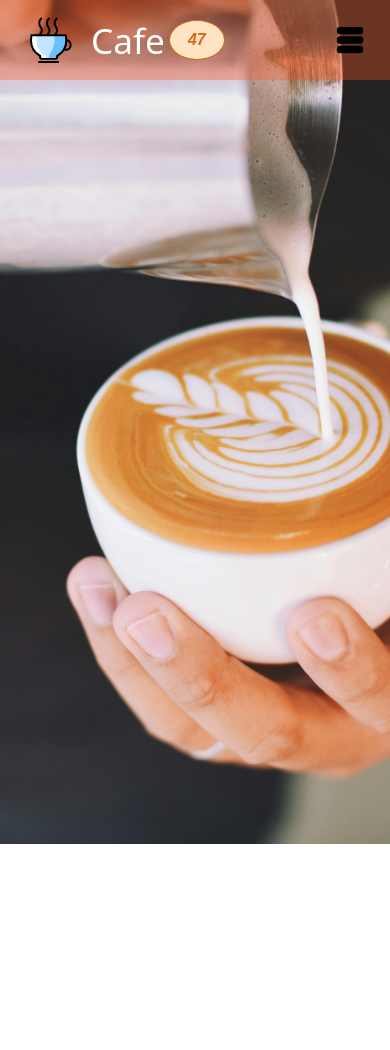
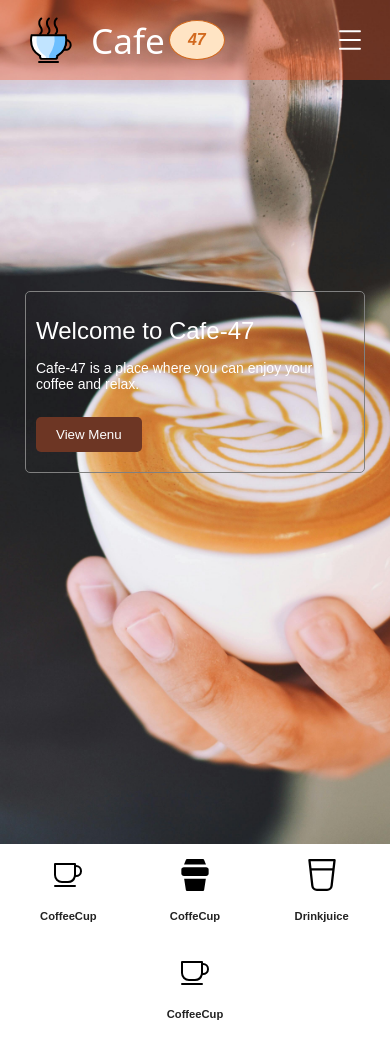
Before and after one commit to I-Am-Loki-14/Coffee-360, a plain HTML site: page index.html in a window 390 px wide. Before the commit the page ends 844 px from the top, so only its background shows below. Drawn offline with nearby package versions, Linux system fonts and the light colour scheme; a web font is replaced by a local one.

Commit message:
hero_section

```diff
--- a/css/media.css
+++ b/css/media.css
@@ -1,14 +1,70 @@
-@media(max-width:969px){
+@media(max-width:960px){
     .nav-links a{
       display: none;
     }
     .search{
         display: none;
     }
+   nav{
+    padding: 0 20px;
+   }
+   .nav-links {
+       position: absolute;
+       width: 60%;
+       background-color: rgb(0 0 0 / 89%);
+       top: 80px;
+       right: 10px;
+       border-radius: 0 0 0 20px;
+       display: block;
+       transform: scale(0);
+       transition: 0.3s;
+       transform-origin: top right;
+       padding: 10px 0;
+       z-index: 1000;
 
+   }
+   .nav-links a{
+
+    padding: 20px 20px;
+   }
+
+   .show {
+       transform: scale(1);
+   }
+
+   .nav-links a {
+       display: block;
+       text-align: center;
+       padding: 10px 0;
+       color: #fff;
+       margin: 5px 0;
+   }
+
+   .nav-links a:hover {
+
+       transition: 0.3s;
+   }
+
+
+   .nav-links a:hover {
+       background-color: #da755554;
+       transition: 0.3s;
+   }
+   .hero-content p{
+    font-size: 14px;
+   }
+   .hero-img p{
+    font-size: 5px;
+   }
+   .hero-img{
+    display: flex;
+    justify-content: space-around;
+    flex-wrap: wrap;
+   }
 }
 .menubar{
     display:none;
+    cursor: pointer;
 }
 @media(max-width:969px){
     .menubar {
--- a/css/style.css
+++ b/css/style.css
@@ -17,6 +17,7 @@ nav{
     justify-content: space-between;
     align-items: center;
     padding: 0 25px;
+    position: fixed;
 }
 .logo{
     display: flex;
@@ -41,22 +42,13 @@ nav i{
 
 }
 
-.nav-links{
-    display: flex;
-    justify-content: space-between;
 
-}
-.nav-links a{
-    /* background-color: green; */
+   .nav-links a{
+    margin: 0 15px;
     color: #fff;
-    border-radius: 5px;
-    padding: 5px 13px;
-    margin: 0px 15px;
-}
-.nav-links a:hover{
-    background-color: rgba(218, 150, 102, 0.9);
-    transition: 0.3s;
-}
+   }
+
+
 .search > input{
     padding: 8px 20px;
     border-radius: 5px;
@@ -83,3 +75,63 @@ header{
     background-size: cover;
     background-position: 50% 50%;
 }
+.hero-section{
+    width: 100%;
+    height: calc(100vh - 80px);
+    /* background-color: orange; */
+    padding: 0 25px;
+    display: flex;
+    justify-content: start;
+    align-items: center;
+}
+.hero-content{
+    width: 500px;
+    text-align: start;
+    border: 1px solid gray;
+    border-radius: 5px;
+    padding: 10px;
+    backdrop-filter: none;
+    /* background-color: plum; */
+}
+.hero-content h1,p{
+    color: #fff;
+    margin: 15px 0;
+}
+.btn{
+    padding: 10px 20px;
+    border-radius: 5px;
+    background-color: #6D3624;
+    color: #fff;
+    border: none;
+    outline: none;
+    margin: 10px 0;
+    cursor: pointer;
+}
+.btn:hover{
+    background-color: #916759;
+    transition: 0.3s;
+}
+.hero-img{
+    width: 100%;
+    min-height: auto;
+    /* background-color: palevioletred; */
+    padding:5px;
+
+    display: flex;
+    justify-content: space-around;
+    flex-wrap: wrap;
+    align-items: center;
+    text-align: center;
+
+}
+.hero-img-content{
+    width: 100px;
+    padding: 10px;
+    cursor: pointer;
+    /* background-color: plum; */
+}
+.hero-img-content p{
+    font-size: 0.7rem;
+    font-weight: 700;
+    color: #222;
+}
--- a/index.html
+++ b/index.html
@@ -4,12 +4,13 @@
 <head>
     <meta charset="UTF-8">
     <meta name="viewport" content="width=device-width, initial-scale=1.0">
-    <title>Coffee-360</title>
+    <title>Cafe-47</title>
     <link rel="stylesheet" href="https://cdnjs.cloudflare.com/ajax/libs/font-awesome/6.6.0/css/all.min.css">
     <link rel="shortcut icon" href="./img/favico.ico" type="image/x-icon">
     <link rel="stylesheet" href="./css/media.css">
+    <link rel="stylesheet" href="https://cdn.jsdelivr.net/npm/swiper@11/swiper-bundle.min.css" />
     <link rel="stylesheet" href="./css/style.css">
-    <script src="./js/javascript.js"></script>
+    <script src="./js/javascript.js" defer></script>
 
 </head>
 
@@ -19,13 +20,14 @@
         <nav>
             <a href="" class="logo"><img src="./img/coffee-svgrepo-com.svg" width="50px" alt="logo">&ensp;<span
                     class="logo-title">Cafe</span><i>47</i></a>
-            <ul class="nav-links">
+            <ul class="nav-links" id="nav-links">
                 <a href="#home">Home</a>
                 <a href="#about">About</a>
                 <a href="#menu">Menu</a>
                 <a href="#service">Service</a>
                 <a href="#contact">Contact</a>
             </ul>
+
             <form action="">
                 <div class="search">
                     <input type="text" placeholder="Search coffee..">
@@ -33,12 +35,47 @@
 
                 </div>
             </form>
-            <img src="./img/menu_10550129.png" class="menubar" width="30px" alt="">
+            <img src="./img/menu-01-stroke-rounded.svg" class="menubar" id="menubar" width="30px" alt="">
 
         </nav>
+        <section class="hero-section">
+            <div class="hero-content">
+                <h1>Welcome to Cafe-47</h1>
+                <p>Cafe-47 is a place where you can enjoy your coffee and relax.</p>
+                <a href="#menu"><button class="btn btn-banner">View Menu</button></a>
+            </div>
+
+        </section>
+
+
     </header>
+    <div class="hero-img">
+        <div class="hero-img-content">
+            <img src="./img/CoffeeCup.svg" alt="">
+            <p>CoffeeCup</p>
+        </div>
+        <div class="hero-img-content">
+            <img src="./img/CoffeeTakeawayCup.svg" alt="">
+            <p>CoffeCup</p>
+        </div>
+        <div class="hero-img-content">
+            <img src="./img/Drinkjuice.svg" alt="">
+            <p>Drinkjuice</p>
+        </div>
+        <div class="hero-img-content">
+            <img src="./img/CoffeeCup.svg" alt="">
+            <p>CoffeeCup</p>
+        </div>
+
+
+    </div>
+
     <!-- body  -->
+
+
     <!-- footer  -->
+
+
 </body>
 
 </html>
--- a/js/javascript.js
+++ b/js/javascript.js
@@ -0,0 +1,13 @@
+const menubar =document.getElementById('menubar');
+console.log(menubar);
+
+const navlinks =document.getElementById('nav-links');
+
+menubar.addEventListener('click',()=> {
+    navlinks.classList.toggle('show');
+    if (navlinks.classList.contains('show')) {
+        menubar.src = "img/close.svg" ;
+    } else {
+        menubar.src = "img/menu.svg"
+    }
+})
```
Also changed, not shown: img/CoffeeCup.svg (added), img/CoffeeTakeawayCup.svg (added), img/Drinkjuice.svg (added), img/IconParkSolidHamburger.svg (added), img/close.svg (added), img/menu-01-stroke-rounded.svg (added), img/menu.svg (added), img/menu_5734701.png (added), img/menu_bar.png (added).
